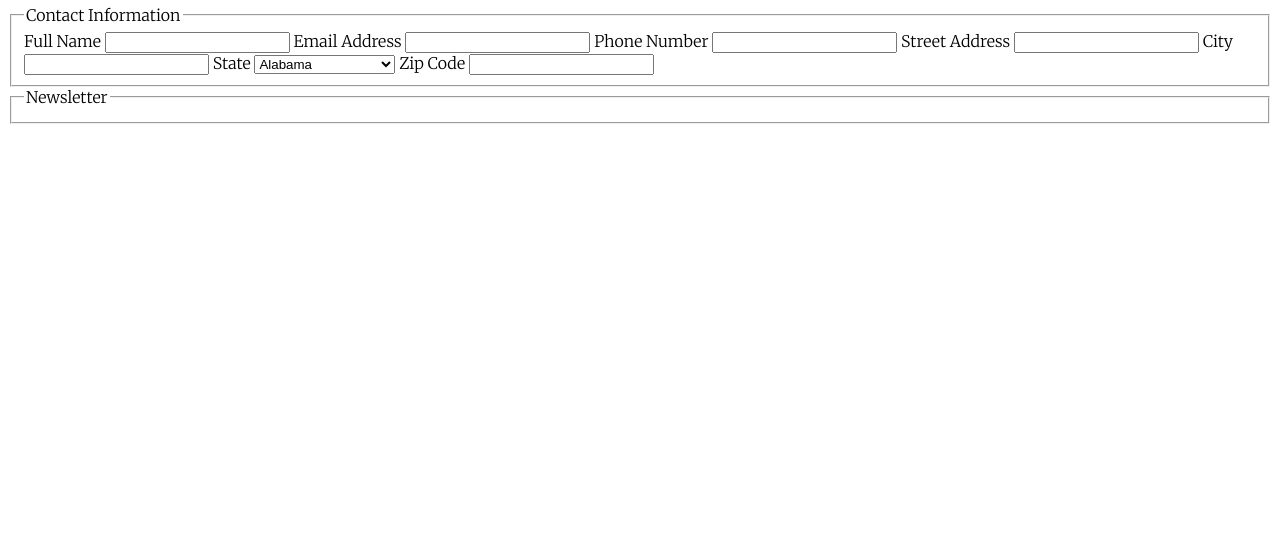
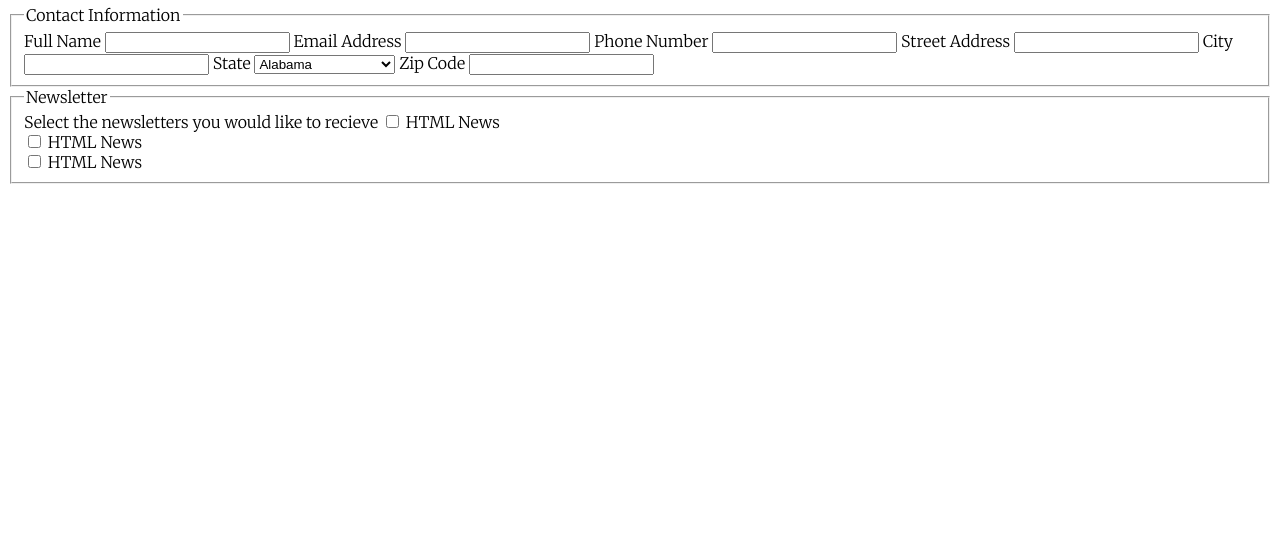
Before and after one commit to chantaldiane01/Techdegree-Project-3, a plain HTML site: page index.html in a window 1280 px wide. Shown: the part 242-800 px from the top of the page. Drawn offline with Linux system fonts and the light colour scheme.

Commit message:
added newsletter

```diff
--- a/index.html
+++ b/index.html
@@ -105,6 +105,15 @@
             <fieldset>
 
             <legend>Newsletter</legend>
+            	<label>Select the newsletters you would like to recieve</label>
+            	<input type="checkbox" id="HTML_news" value="interesed_HTML" name="user_news">
+            	<label class="light" for="HTML_news">HTML News</label><br>
+
+            	<input type="checkbox" id="CSS_news" value="interested_CSS" name="user_news">
+            	<label class="light" for="CSS_news">HTML News</label><br>
+
+            	<input type="checkbox" id="javascript_news" value="interested_javascript" name="user_news">
+            	<label class="light" for="javascript_news">HTML News</label>
 
 
 
```
